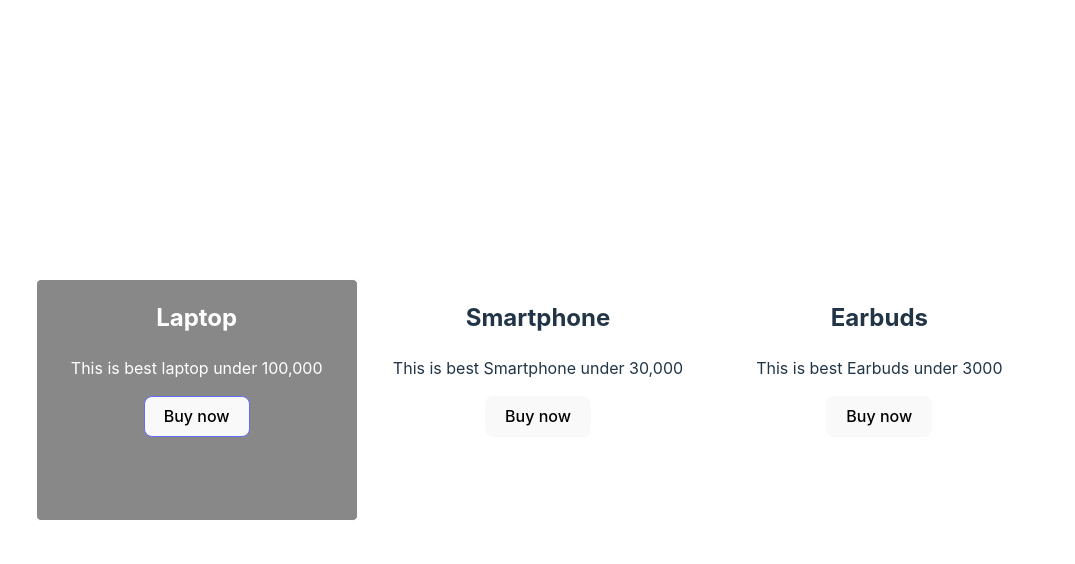
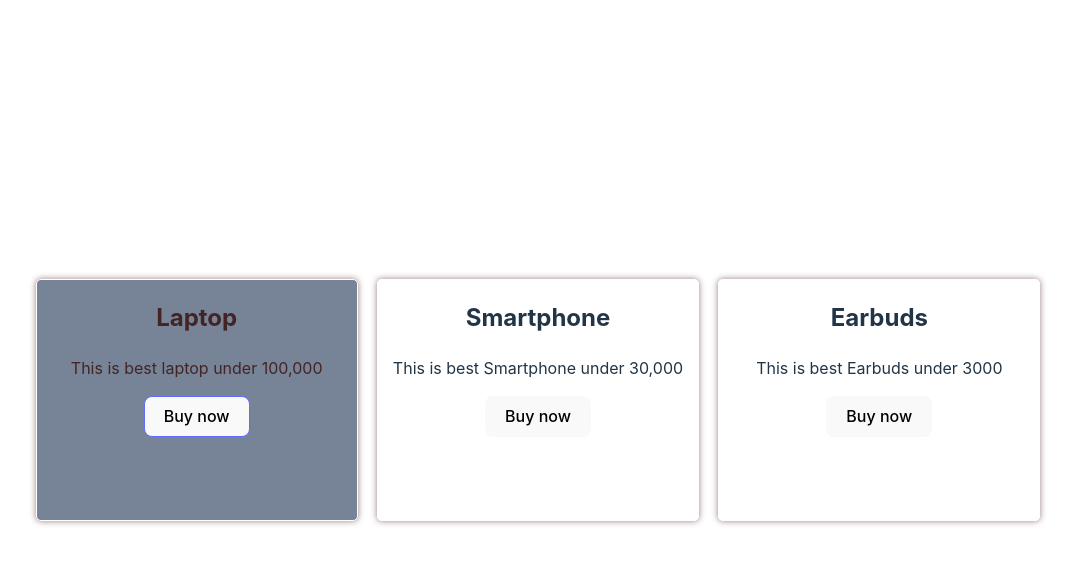
Before and after one commit to anilyadav45/REACT-STARTED, a React (Vite) app in the folder basic-react/: page / in a window 1280 px wide. In both pictures the pointer is over the element 298 px from the left and 400 px from the top of the page. Shown: the top 564 px of the page, without its empty margins (102-1177 px from the left). Built offline with nearby package versions, Linux system fonts and the light colour scheme.

Commit message:
just checked how the componets made correctly

```diff
--- a/basic-react/src/App.css
+++ b/basic-react/src/App.css
@@ -61,9 +61,9 @@
   height: 15rem;
   border: 1px solid white;
   border-radius: 5px;
-  box-shadow: 0 0 6px white;
+  box-shadow: 0 0 6px rgba(134, 104, 104, 0.866);
 }
 .container .box:hover{
-  background-color: #888;
-  color: #fff;
+  background-color:#778396;
+  color: #432424;
 }
```
Also changed, not shown: basic-react/src/App.jsx (+6 -6 lines).
